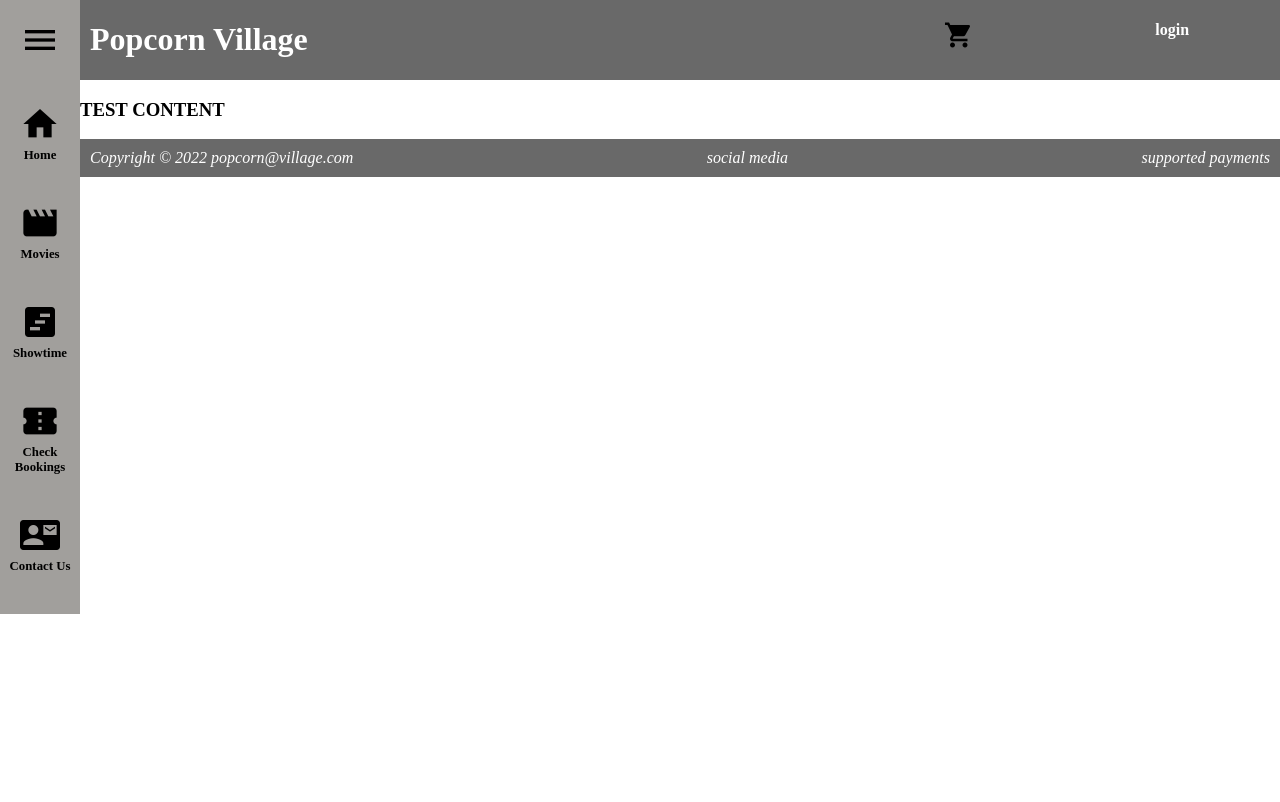
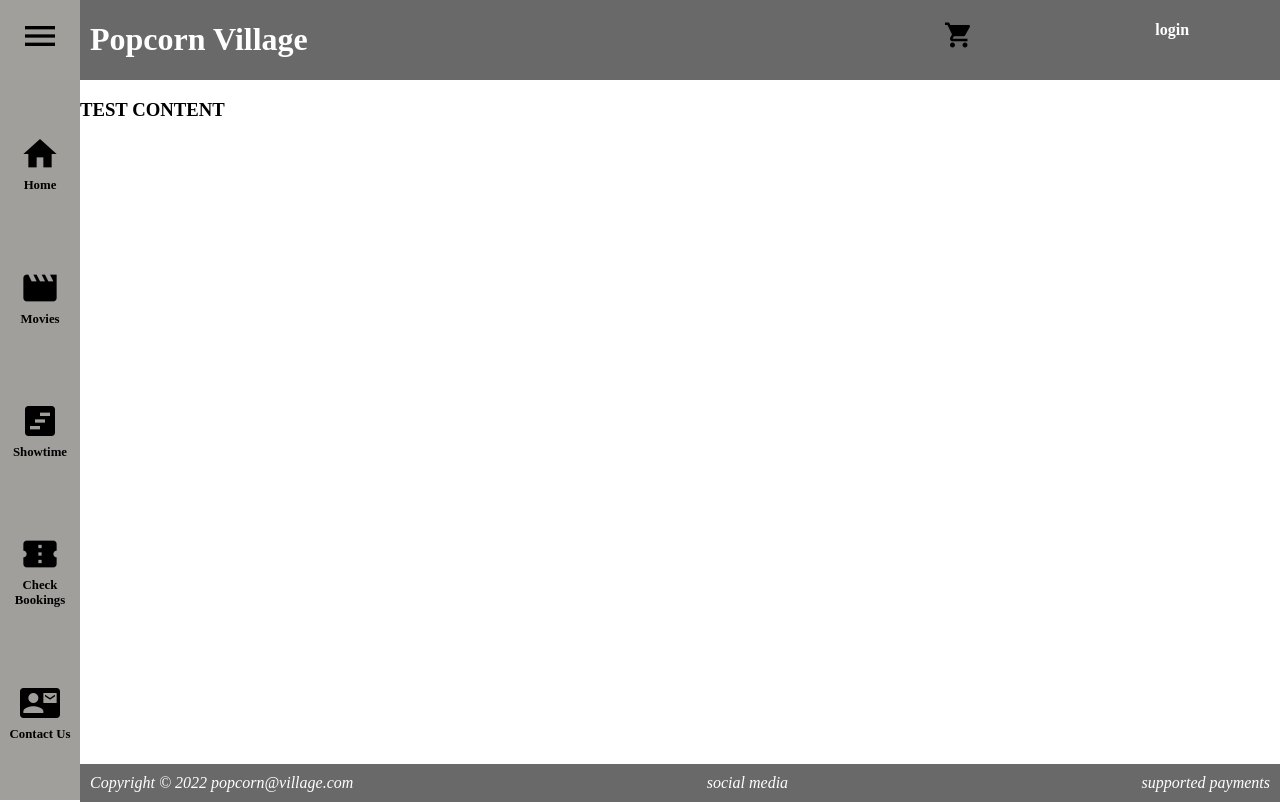
Before and after one commit to JunHong11/IE4717_Proj_Popcorn_village, a PHP site: page /example.php in a window 1280 px wide. Before the commit the page ends 614 px from the top, so only its background shows below. Run offline with PHP 8.4, Linux system fonts and the light colour scheme.

Commit message:
adjust layout and navs

```diff
--- a/example.php
+++ b/example.php
@@ -1,5 +1,19 @@
+<!DOCTYPE html>
+<html lang="en">
+
+<head>
+    <title>Popcorn Village Example2</title>
+    <meta charset="utf-8">
+    <link rel="stylesheet" href="layoutnavheadfoot.css">
+    <link rel="stylesheet" href="https://fonts.googleapis.com/icon?family=Material+Icons">
+</head>
+
+<body>
 <?php include "header.php"; ?>
-
+<div id="contents">
 <h3>TEST CONTENT</h3>
 
+</div>
 <?php include "footer.php"; ?>
+</body>
+</html>
--- a/footer.php
+++ b/footer.php
@@ -1,5 +1,4 @@
-</div>
-
+<!--end of contents-->
 <footer>
     <div id="footflex">
         <div class="footercol">
@@ -13,8 +12,5 @@
         </div>
     </div>
 </footer>
-</div>
-</div>
-</body>
-
-</html>
+</div> <!--close rightcol div-->
+</div> <!--close container div-->
--- a/header.php
+++ b/header.php
@@ -1,92 +1,4 @@
-<!DOCTYPE html>
-<html lang="en">
-
-<head>
-    <title>Popcorn Village</title>
-    <meta charset="utf-8">
-    <link rel="stylesheet" href="">
-    <link rel="stylesheet" href="https://fonts.googleapis.com/icon?family=Material+Icons">
-    <style>
-        .container {
-            display: flex;
-            align-items: stretch;
-        }
-
-        body {
-            margin: 0;
-        }
-
-        #navbar {
-            float: left;
-            width: 80px;
-            /* height: 100vh; */
-            background-color: #a19f9c;
-            text-align: center;
-        }
-
-        nav {
-            margin-top: 20px;
-        }
-
-        nav a {
-            text-decoration: none;
-            color: #000000;
-            font-weight: bold;
-            display: inline-block;
-            margin-bottom: 40px;
-        }
-
-        nav a p {
-            margin: 0;
-            font-size: 0.8em;
-            color: #000000;
-        }
-
-        #rightcol {
-            flex: 1;
-        }
-
-        #footflex {
-            display: flex;
-            flex-wrap: nowrap;
-            justify-content: space-between;
-            background-color: #696969;
-            color: #ffffff;
-        }
-
-        .footercol {
-            padding: 10px;
-            text-align: center;
-        }
-
-        #headflex {
-            display: flex;
-            flex-wrap: nowrap;
-            justify-content: space-between;
-            background-color: #696969;
-            color: #ffffff;
-        }
-
-        #headcol {
-            flex-grow: 3;
-            padding-left: 10px;
-        }
-
-        #headicons {
-            flex-grow: 1;
-            text-align: center;
-        }
-
-        #shortlogin {
-            flex-grow: 1;
-            text-align: center;
-        }
-    </style>
-</head>
-
-<body>
 <div class="container">
-        <div id="navbar">
 	<nav>
 		<a href="index.html">
 			<i class="material-icons" style="font-size: 40px;">menu</i>
@@ -112,7 +24,6 @@
 			<p>Contact Us</p>
 		</a>
 	</nav>
-        </div>
 
 	<div id="rightcol">
 		<header>
@@ -133,4 +44,3 @@
 		</header>
 
 		<!--contents-->
-            <div id="content">
--- /dev/null
+++ b/layoutnavheadfoot.css
@@ -0,0 +1,78 @@
+.container {
+	display: flex;
+	align-items: stretch;
+}
+
+body {
+	margin: 0;
+}
+
+nav {
+	position: fixed;
+	float: left;
+	width: 80px;
+	height: 100vh;
+	background-color: #a19f9c;
+	text-align: center;
+	display: flex;
+	flex-direction: column;
+}
+
+nav a {
+	padding-top: 1em;
+	text-decoration: none;
+	color: #000000;
+	font-weight: bold;
+	flex-grow: 1;
+}
+
+nav a p {
+	margin: 0;
+	font-size: 0.8em;
+	color: #000000;
+}
+
+#rightcol {
+	flex: 1;
+	margin-left: 80px;
+}
+
+#footflex {
+	display: flex;
+	flex-wrap: nowrap;
+	justify-content: space-between;
+	background-color: #696969;
+	color: #ffffff;
+}
+
+.footercol {
+	padding: 10px;
+	text-align: center;
+}
+
+#headflex {
+	display: flex;
+	flex-wrap: nowrap;
+	justify-content: space-between;
+	background-color: #696969;
+	color: #ffffff;
+}
+
+#headcol {
+	flex-grow: 3;
+	padding-left: 10px;
+}
+
+#headicons {
+	flex-grow: 1;
+	text-align: center;
+}
+
+#shortlogin {
+	flex-grow: 1;
+	text-align: center;
+}
+
+#contents {
+	min-height: calc(100vh - 135px);
+}
```
Lines whose indentation alone changed are shown as unchanged.
